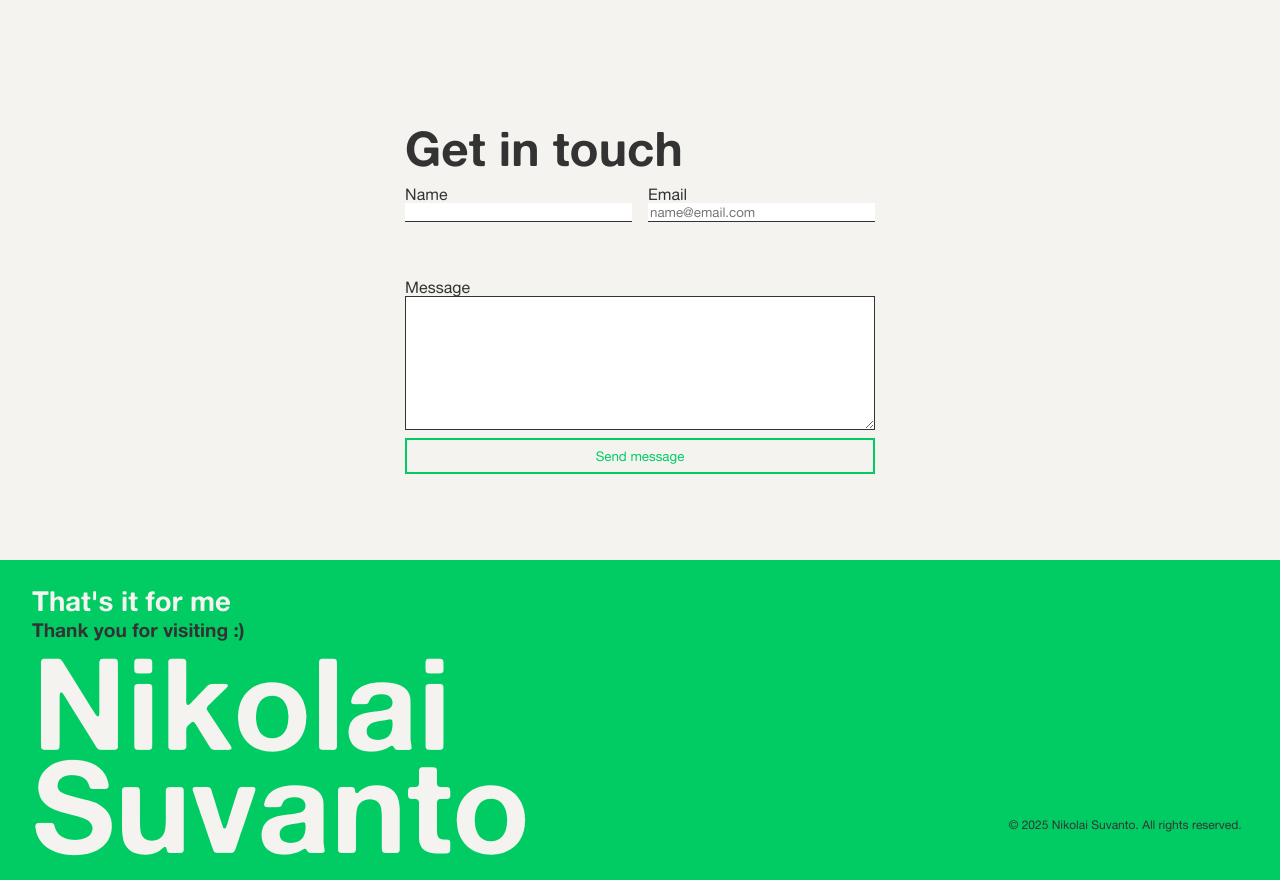
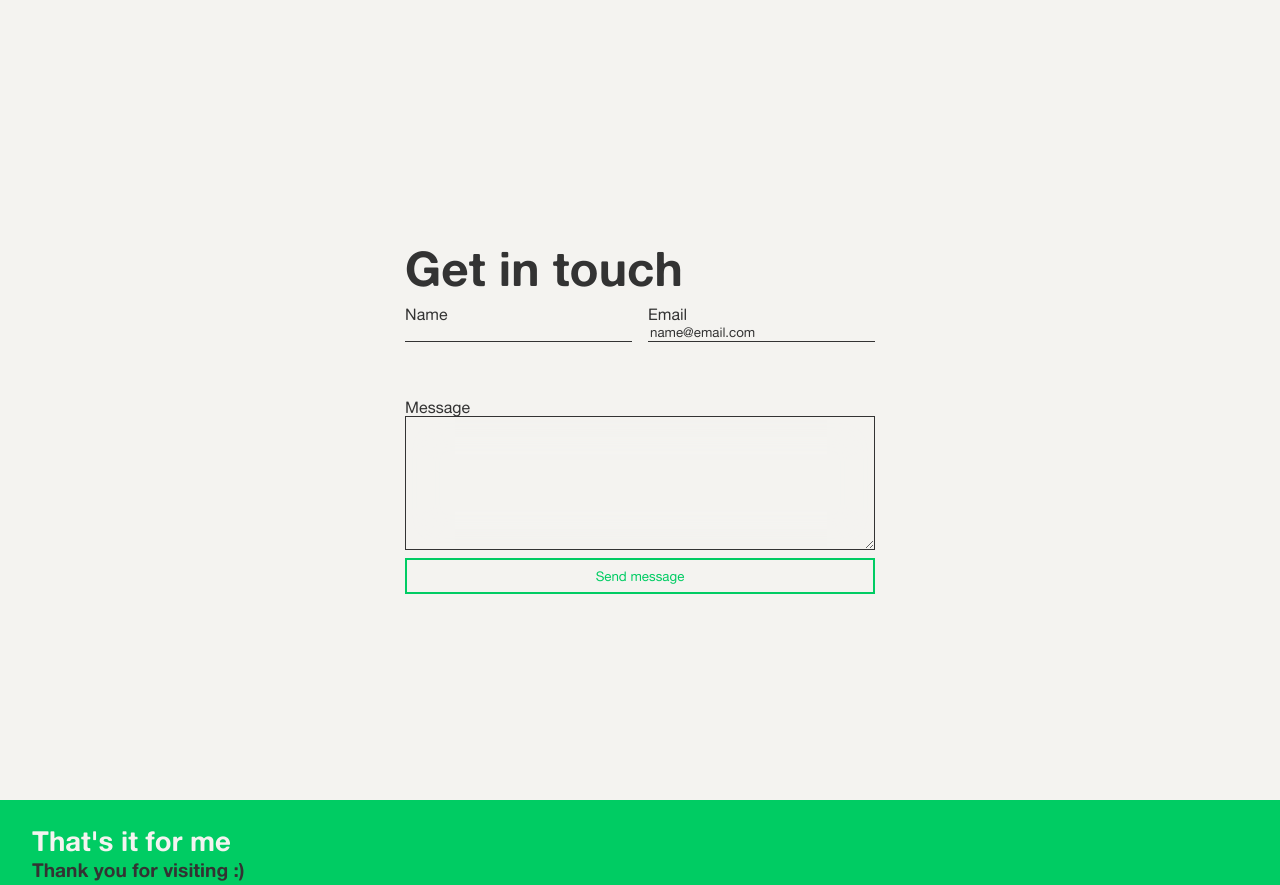
Before and after one commit to IDKn1/portfolio-website, an Astro site: page /contact in a window 1280 px wide. Shown: the top 885 px of the page. Built offline with nearby package versions, Linux system fonts and the light colour scheme; Astro itself is replaced by a stand-in of ours.

Commit message:
fix: footer and contact padding / heights

```diff
--- a/src/components/footer.astro
+++ b/src/components/footer.astro
@@ -40,7 +40,7 @@ import Contact from "../pages/contact.astro";
     padding: 1.5rem 2rem;
     grid-column: 1/4;
     z-index: 2;
-    align-items: end;
+    align-items: flex-end;
   }
   .copyright {
     /* grid-column: 1/2; */
--- a/src/pages/contact.astro
+++ b/src/pages/contact.astro
@@ -132,7 +132,7 @@ import BaseLayout from "../layouts/base.astro";
   .form-wrapper {
     display: flex;
     justify-content: center;
-    min-height: 70vh; /* or 100vh if you want full screen */
+    min-height: 100dvh; /* or 100vh if you want full screen */
     grid-column: 2/3;
     padding-top: 2rem;
   }
@@ -142,6 +142,17 @@ import BaseLayout from "../layouts/base.astro";
     display: flex;
     flex-direction: column;
     justify-content: center;
+  }
+  input,
+  input:-webkit-autofill,
+  input:-webkit-autofill:hover,
+  input:-webkit-autofill:focus,
+  input:-webkit-autofill:active,
+  textarea {
+    -webkit-background-clip: text;
+    -webkit-text-fill-color: var(--text-clr);
+    transition: background-color 5000s ease-in-out 0s;
+    box-shadow: inset 0 0 20px 20px var(--bg-clr);
   }
 
   /* Accessibility styles */
```
